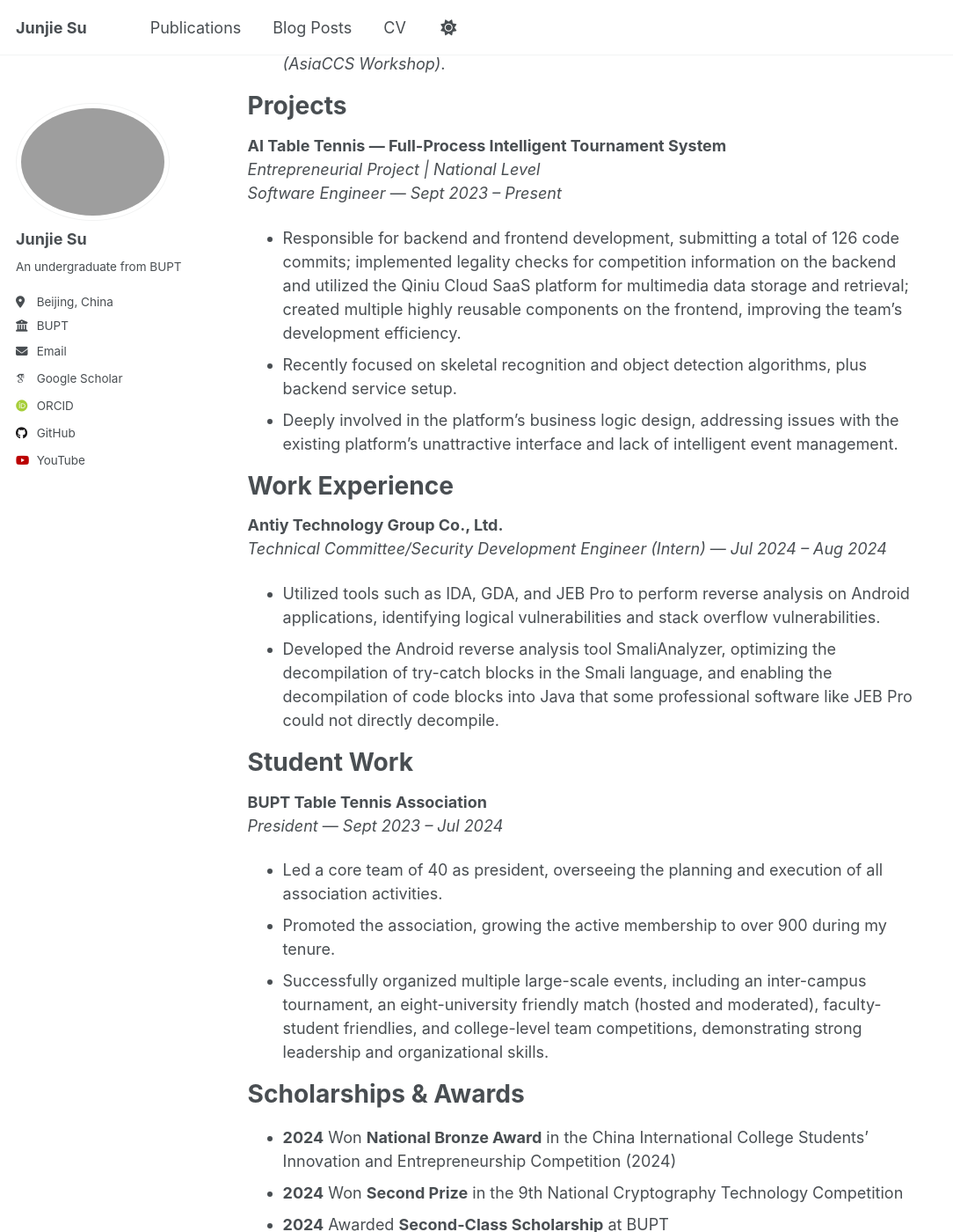
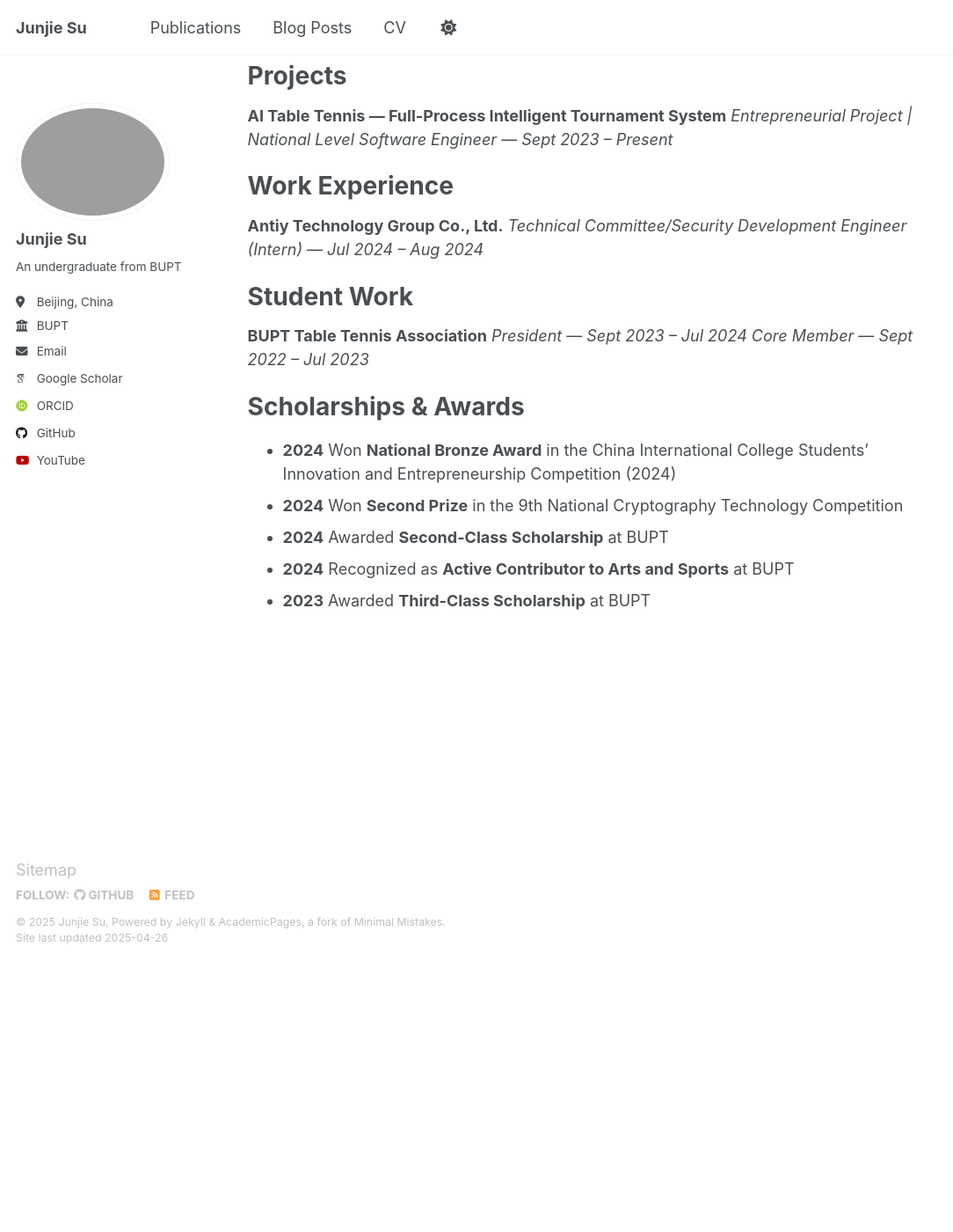
Before and after one commit to Junjie-Su/junjie-su.github.io, a Jekyll site: the page built from _pages/about.md, in a window 1280 px wide and 1400 px high, scrolled down 945 px. Shown: the whole window at 88% size, without its empty margins (0-1084 px from the left). Built offline with Jekyll 4.4.1, drawn with Linux system fonts in a browser that asks for light colours; some web fonts are replaced; after the commit the page ends 2039 px from its top, so only the background shows below that.

Commit message:
update CV

```diff
--- a/_pages/about.md
+++ b/_pages/about.md
@@ -6,27 +6,24 @@ redirect_from:
   - /about/
   - /about.html
 ---
-
 I'm an undergraduate student majoring in Cyberspace Security (Experimental Class) at
 [Beijing University of Posts and Telecommunications (BUPT)](https://www.bupt.edu.cn/).
 My research interests lie in **AI Agent**, **Trustworthy AI**, and **Adversarial Machine Learning**.
 I have been working under the supervision of [Prof. Jie Hao](https://scss.bupt.edu.cn/info/1063/3808.htm) in the [National Engineering Research Center of Disaster Backup and Recovery](http://www.zaibei.org.cn/).
 
 Publications
-======
+============
 
 - <a href="#" target="_blank">
   Boosting the Transferability of Audio Adversarial Examples with Acoustic Representation Optimization
   </a>
   *Weifei Jin, <b>Junjie Su</b>, Hejia Wang, Yulin Ye, Jie Hao.*
   To appear in IEEE International Conference on Multimedia & Expo (ICME), 2025.
-
 - <a href="#" target="_blank">
   Whispering Under the Eaves: Protecting User Privacy Against Commercial and LLM-powered Automatic Speech Recognition Systems
   </a>
   *Weifei Jin, Yuxin Cao, <b>Junjie Su</b>, Derui Wang, Yedi Zhang, Minhui Xue, Jie Hao, Jin Song Dong, Yixian Yang.*
   To appear in the 34th USENIX Security Symposium (USENIX Security), 2025.
-
 - <a href="https://arxiv.org/abs/2405.09470" target="_blank">
   Towards Evaluating the Robustness of Automatic Speech Recognition Systems via Audio Style Transfer
   </a>
@@ -34,37 +31,35 @@ Publications
   In the 2nd ACM Workshop on Secure and Trustworthy Deep Learning Systems (SecTL, AsiaCCS Workshop), 2024, pp. 47–55.
 
 News
-======
+====
+
 - **03/2025**: Our paper on boosting the transferability of audio adversarial examples was accepted by *ICME 2025*.
 - **01/2025**: Our paper on speech privacy protection against eavesdroppers was accepted by *USENIX Security 2025*.
 - **04/2024**: Our paper on audio adversarial attacks was accepted by *SecTL 2024 (AsiaCCS Workshop)*.
 
 Projects
-======
+========
+
 **AI Table Tennis — Full-Process Intelligent Tournament System**
 *Entrepreneurial Project | National Level*
 *Software Engineer* — *Sept 2023 – Present*
-- Responsible for backend and frontend development, submitting a total of 126 code commits; implemented legality checks for competition information on the backend and utilized the Qiniu Cloud SaaS platform for multimedia data storage and retrieval; created multiple highly reusable components on the frontend, improving the team's development efficiency.
-- Recently focused on skeletal recognition and object detection algorithms, plus backend service setup.
-- Deeply involved in the platform's business logic design, addressing issues with the existing platform's unattractive interface and lack of intelligent event management.
 
 Work Experience
-=======
+===============
+
 **Antiy Technology Group Co., Ltd.**
 *Technical Committee/Security Development Engineer (Intern)* — *Jul 2024 – Aug 2024*
-- Utilized tools such as IDA, GDA, and JEB Pro to perform reverse analysis on Android applications, identifying logical vulnerabilities and stack overflow vulnerabilities.
-- Developed the Android reverse analysis tool SmaliAnalyzer, optimizing the decompilation of try-catch blocks in the Smali language, and enabling the decompilation of code blocks into Java that some professional software like JEB Pro could not directly decompile.
 
 Student Work
-=======
+============
+
 **BUPT Table Tennis Association**
 *President* — *Sept 2023 – Jul 2024*
-- Led a core team of 40 as president, overseeing the planning and execution of all association activities.
-- Promoted the association, growing the active membership to over 900 during my tenure.
-- Successfully organized multiple large-scale events, including an inter-campus tournament, an eight-university friendly match (hosted and moderated), faculty-student friendlies, and college-level team competitions, demonstrating strong leadership and organizational skills.
+*Core Member* — *Sept 2022 – Jul 2023*
 
 Scholarships & Awards
-=======
+=====================
+
 - **2024** Won **National Bronze Award** in the China International College Students’ Innovation and Entrepreneurship Competition (2024)
 - **2024** Won **Second Prize** in the 9th National Cryptography Technology Competition
 - **2024** Awarded **Second-Class Scholarship** at BUPT
```
Also changed, not shown: 1 other file.
